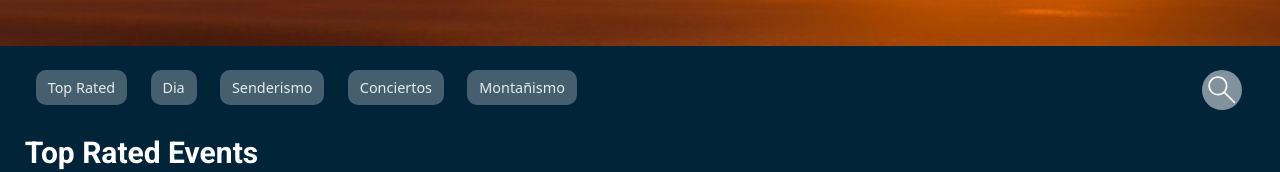
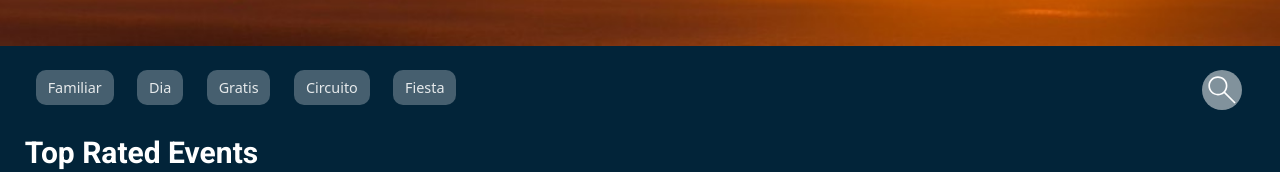
Before and after one commit to Marinafactoriaf5/pn11-finalproject-group4, a React (Vite) app: page / in a window 1280 px wide. Shown: the part 514-686 px from the top of the page. Built offline with nearby package versions, Linux system fonts and the light colour scheme.

Commit message:
tags ended

```diff
--- a/src/Components/Carousel/CarouselCard.css
+++ b/src/Components/Carousel/CarouselCard.css
@@ -5,6 +5,7 @@
     background: var(--white, #FFF);
     margin: 2% 0 0 2%;
     min-width: 200px;
+    max-width: 200px;
     position: relative;
     cursor: pointer;
     text-decoration: none;
--- a/src/Components/Catalog/Catalog.jsx
+++ b/src/Components/Catalog/Catalog.jsx
@@ -7,6 +7,8 @@ import Filter from "./Filter";
 const Catalog = () => {
   const [searchTerm, setSearchTerm] = useState("");
   const [eventData, setEventData] = useState({ events: [] });
+  const [filterTerm, setFilterTerm] = useState("");
+
   useEffect(() => {
     fetch('../../../db.json')
       .then((response) => response.json())
@@ -17,8 +19,12 @@ const Catalog = () => {
   const handleInputChange = (event) => {
     handleSearch(event.target.value);
     console.log(searchTerm)
-};
+  };
   const handleSearch = (e) => {
+    setSearchTerm(e.target.value);
+    console.log(searchTerm);
+  }
+  const handleFilter = (e) => {
     setSearchTerm(e.target.value);
     console.log(searchTerm);
   }
@@ -36,14 +42,15 @@ const Catalog = () => {
   const findedEvents = eventData.events.filter((event) => {
     return (
       event.name.toLowerCase().includes(searchTerm.toLowerCase()) ||
-      event.price.toLowerCase().includes(searchTerm.toLowerCase())
+      event.price.toLowerCase().includes(searchTerm.toLowerCase()) ||
+      event.tags.includes(searchTerm)
     )
   }
   )
-  if (searchTerm !== "") {
+  if (searchTerm !== "" || filterTerm !=="") {
     return (
       <div className="catalog">
-        <Filter/>
+        <Filter handleFilter={handleFilter} setFilterTerm={setFilterTerm} />
         <SearchBar handleSearch={handleSearch} handleInputChange={handleInputChange} setSearchTerm={setSearchTerm} />
         <Carousel category="Search Results" events={findedEvents} />
         <Carousel category="Top Rated Events" events={topRatedEvents} />
@@ -55,7 +62,7 @@ const Catalog = () => {
   else {
     return (
       <div className="catalog">
-        <Filter/>
+        <Filter handleFilter={handleFilter} setFilterTerm={setFilterTerm} />
         <SearchBar handleSearch={handleSearch} handleInputChange={handleInputChange} setSearchTerm={setSearchTerm} />
         {/* <Carousel category="Search Results" events={findedEvents} /> */}
         <Carousel category="Top Rated Events" events={topRatedEvents} />
--- a/src/Components/Catalog/Filter.jsx
+++ b/src/Components/Catalog/Filter.jsx
@@ -1,23 +1,27 @@
 import React from 'react'
 import './Filter.css'
 
-function Filter() {
+function Filter({handleFilter}) {
+
+//   const handleBtnClick = (event) => {
+//     event.preventDefault();
+// };
   return (
     <div className='filterDiv'>
-        <button className='filterBtn'>
-        Top Rated
+        <button value="Familiar" className='filterBtn' onClick={handleFilter}>
+        Familiar
         </button>
-        <button className='filterBtn'>
+        <button value="Dia" className='filterBtn' onClick={handleFilter}>
         Dia
         </button>
-        <button className='filterBtn'>
-        Senderismo
+        <button value="Gratis" className='filterBtn' onClick={handleFilter}>
+        Gratis
         </button>
-        <button className='filterBtn'>
-        Conciertos
+        <button value="Circuito" className='filterBtn' onClick={handleFilter}>
+        Circuito
         </button>
-        <button className='filterBtn'>
-        Montañismo
+        <button value="Fiesta" className='filterBtn' onClick={handleFilter}>
+        Fiesta
         </button>
 
 
```
